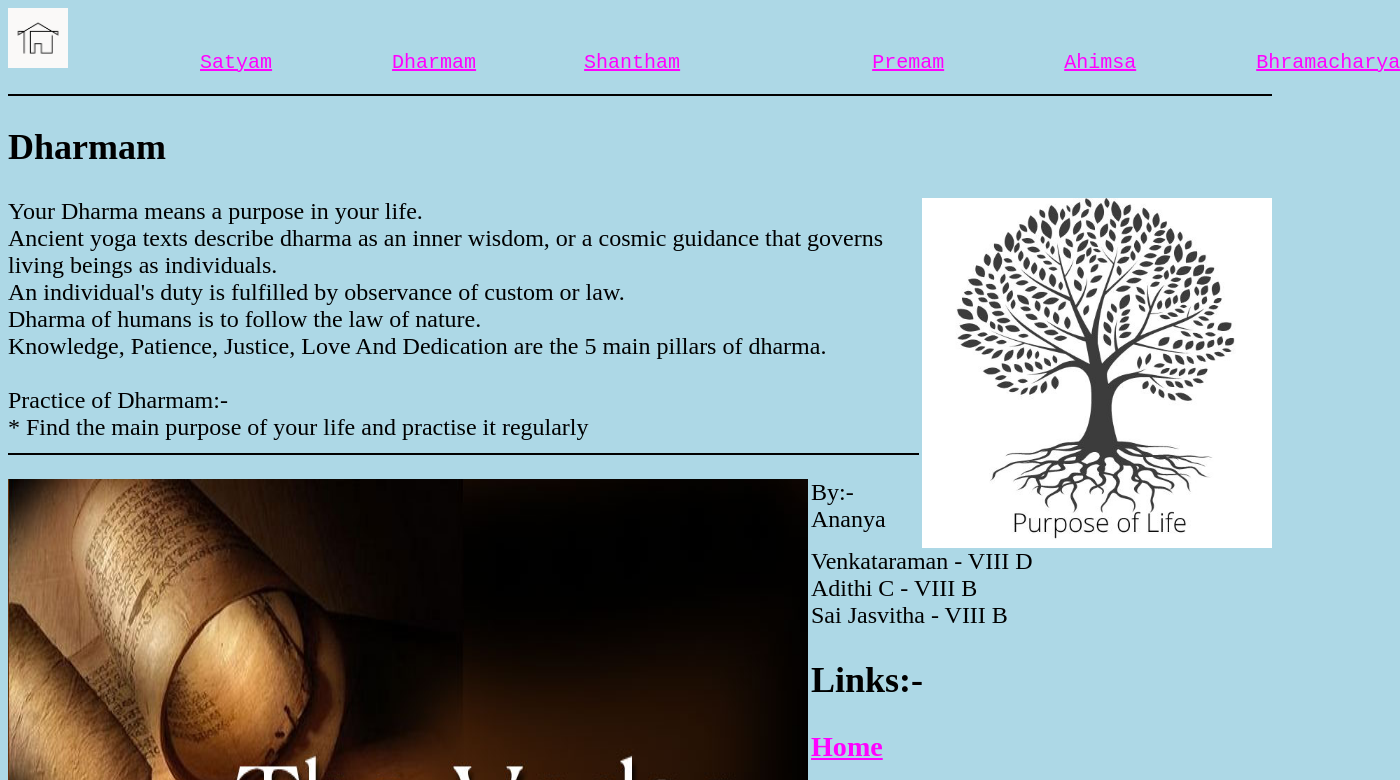
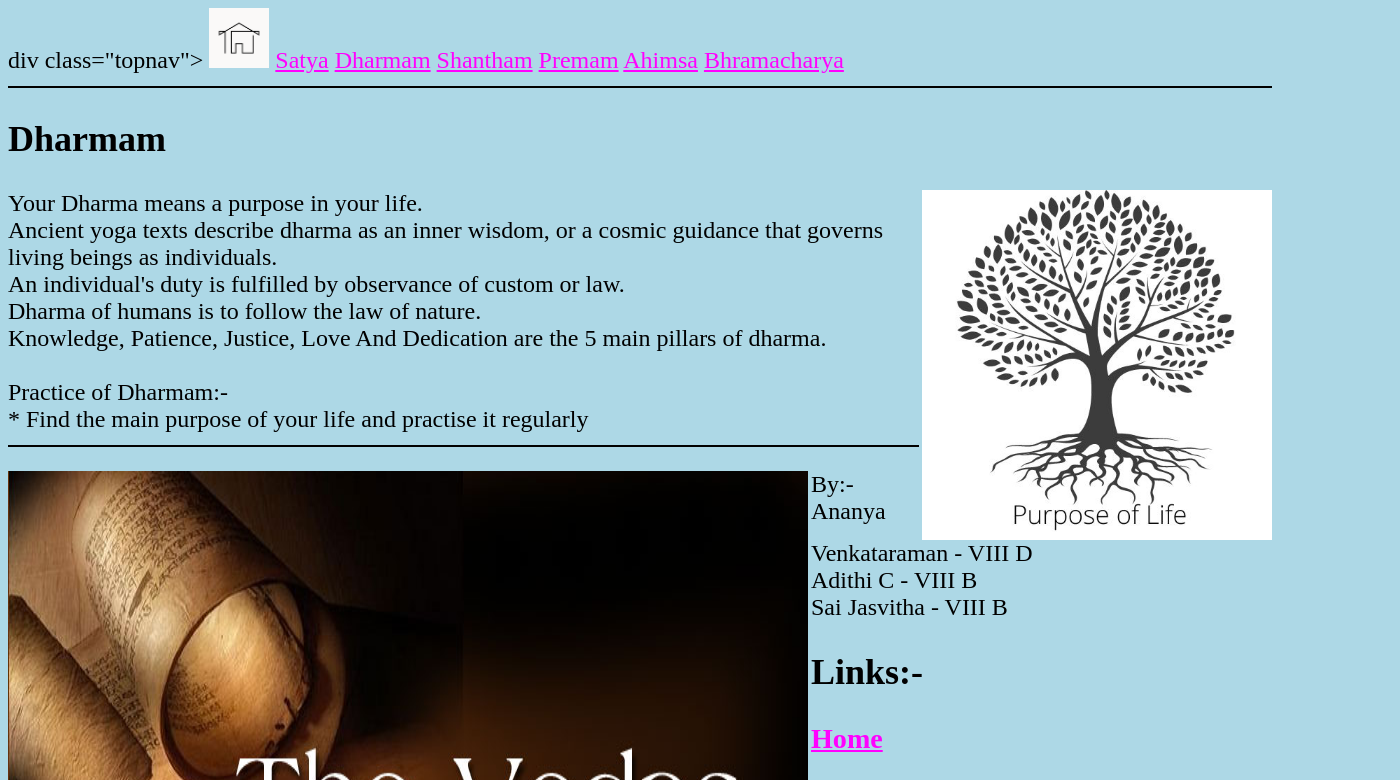
Before and after one commit to ananyavenkataraman/ananyavenkataraman.github.io, a plain HTML site: page Dharmam.html in a window 1280 px wide. Shown: the top 780 px of the page, 1400 px wide, since content can reach past the window. Drawn offline with Linux system fonts and the light colour scheme.

Commit message:
Update Dharmam.html

```diff
--- a/Dharmam.html
+++ b/Dharmam.html
@@ -11,7 +11,14 @@
 </head>
 <Body bgcolor="lightblue" link="magenta" alink="grey" vlink="blue">
 <font face="gabriola" size=5>
-<pre><a href="3.html"><img src="9.png" height=60 width=60></a>		<a href="Satya.html">Satyam</a>		<a href="Dharmam.html">Dharmam</a>		<a href="Shantam.html">Shantham</a>		<a href="Premam.html">Premam</a>		<a href="Ahimsa.html">Ahimsa</a>		<a href="Bhramacharya.html">Bhramacharya</a></pre>
+div class="topnav">
+            <a href=3.html><img src="9.png" height=60 width=60></a>
+            <a href="Satya.html">Satya</a>
+            <a href="Dharmam.html">Dharmam</a>
+            <a href="Shantham.html">Shantham</a>
+            <a href="Premam.html">Premam</a>
+            <a href="Ahimsa.html">Ahimsa</a>
+            <a href="Bhramacharya.html">Bhramacharya</a></div><br>
 <hr color="black">
 <h2>Dharmam</h2>
 <img src="3.jpg" align="right" height=350 width=350>
```
